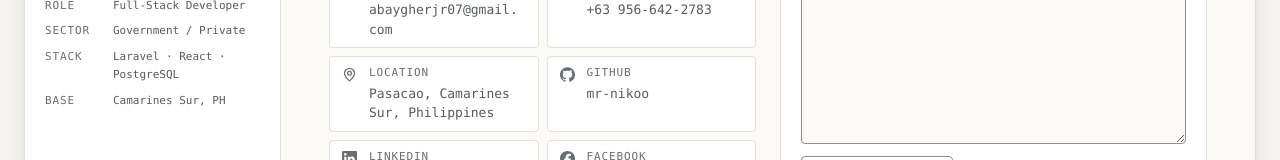
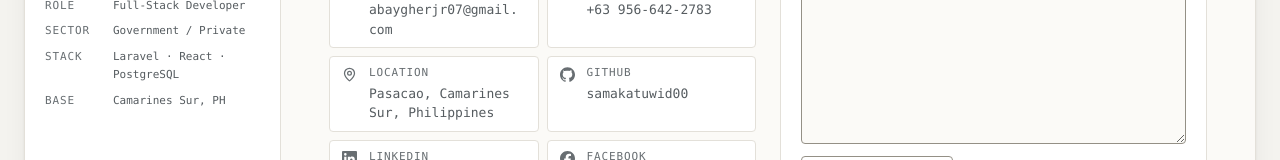
Before and after one commit to samakatuwid00/my-app, a React (Vite) app: page /contact in a window 1280 px wide. Shown: the part 386-546 px from the top of the page. Built offline with nearby package versions, Linux system fonts and the light colour scheme; no server answers.

Commit message:
Changed github handle

```diff
--- a/src/data/site.ts
+++ b/src/data/site.ts
@@ -1,7 +1,7 @@
 // Confirmed from the résumé (2026-07): the handle is mr-nikoo. The old build's
 // footer link to github.com/samakatuwid00 was wrong.
 export const GITHUB_URL = 'https://github.com/samakatuwid00'
-export const GITHUB_HANDLE = 'mr-nikoo'
+export const GITHUB_HANDLE = 'samakatuwid00'
 
 // The About copy. Each block is a one-line lead plus scannable points, because
 // a prospective client skims this section rather than reading it: five dense
```
